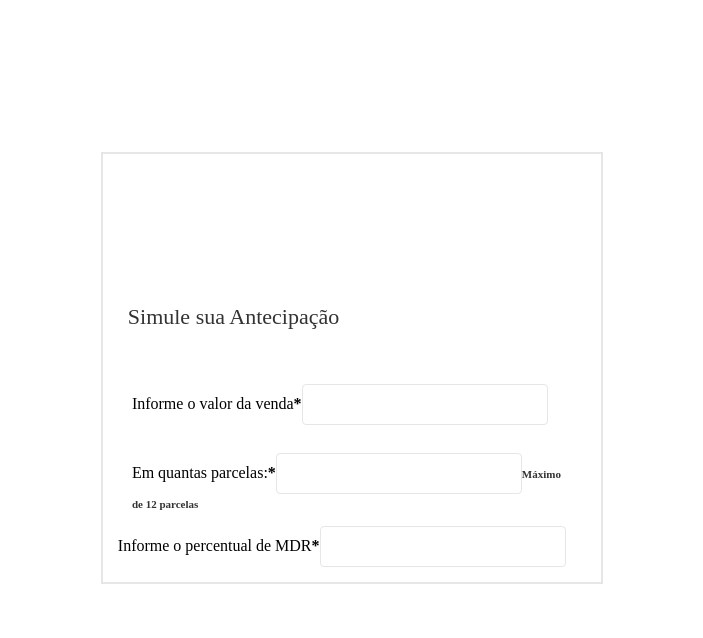
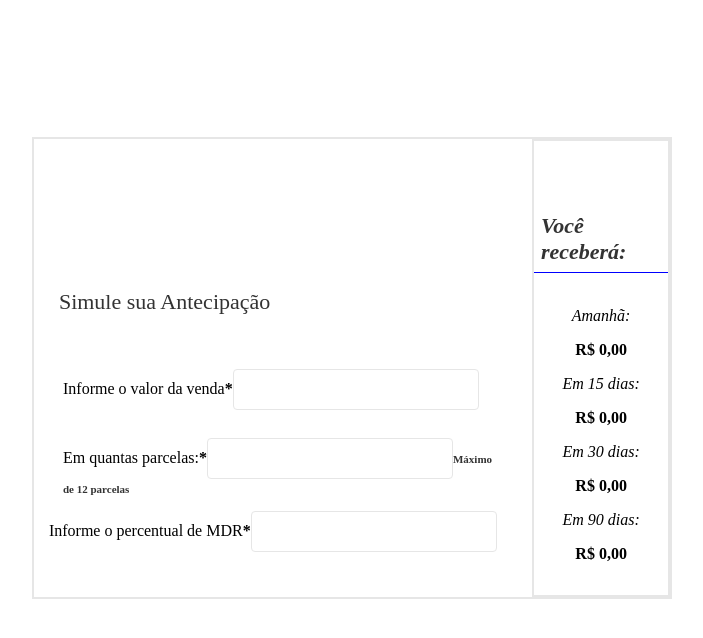
Before and after one commit to matheusprado1/test-front-end, a React (Vite) app: page / in a window 1280 px wide. Shown: the top 638 px of the page, without its empty margins (296-999 px from the left). Built offline with nearby package versions, Linux system fonts and the light colour scheme.

Commit message:
feat: import and app Result

```diff
--- a/src/components/Calculator/index.jsx
+++ b/src/components/Calculator/index.jsx
@@ -1,6 +1,7 @@
 import { StyledContainer } from "./styles.jsx";
 
 import Input from "../Input/index.jsx";
+import Result from "../Result/index.jsx";
 
 const Calculator = () => {
   return (
@@ -13,7 +14,7 @@ const Calculator = () => {
           <Input/>
         </div>
         <div className="column2">
-          <label></label>
+          <Result/>
         </div>
       </div>
     </StyledContainer>
```
